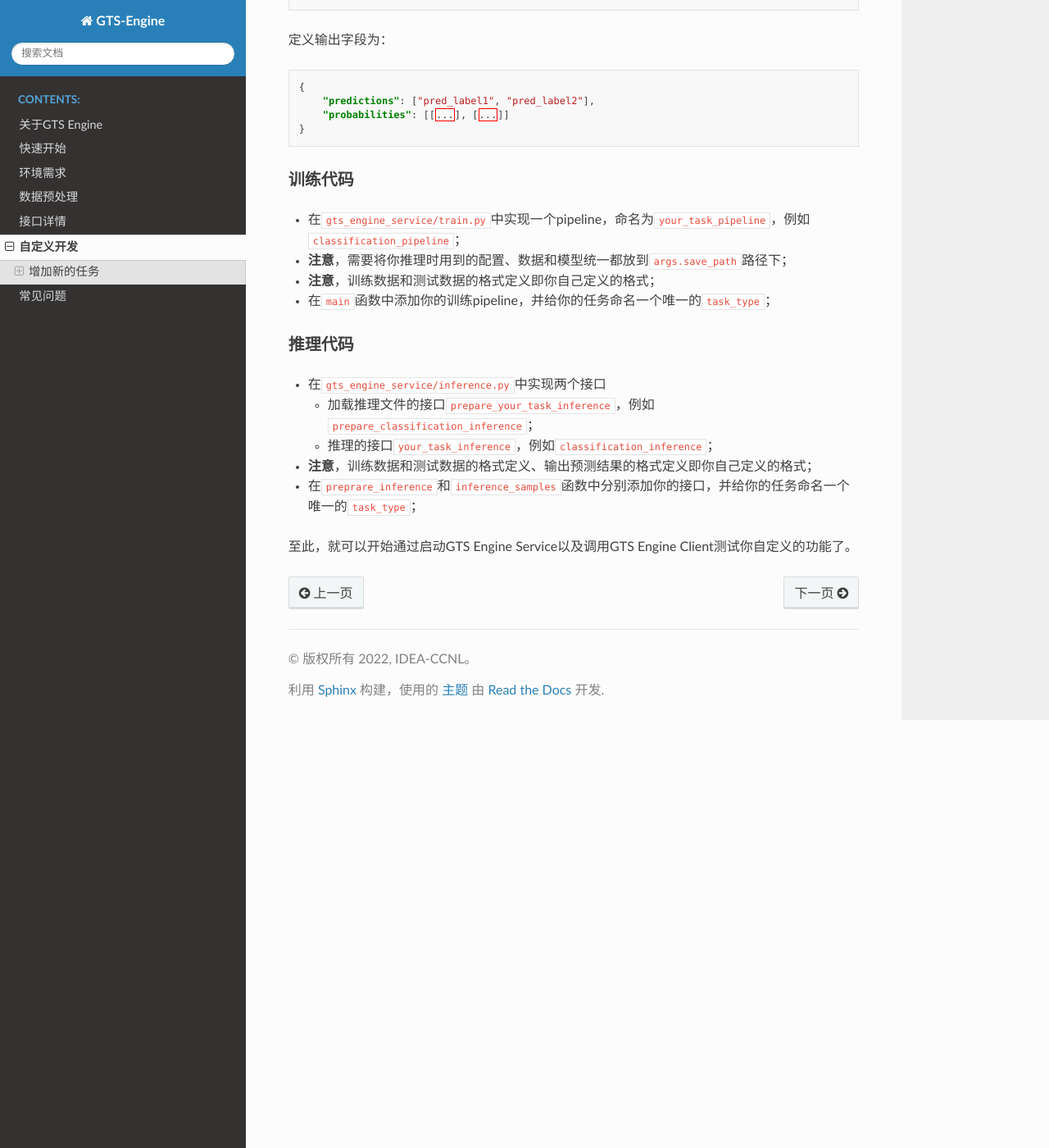
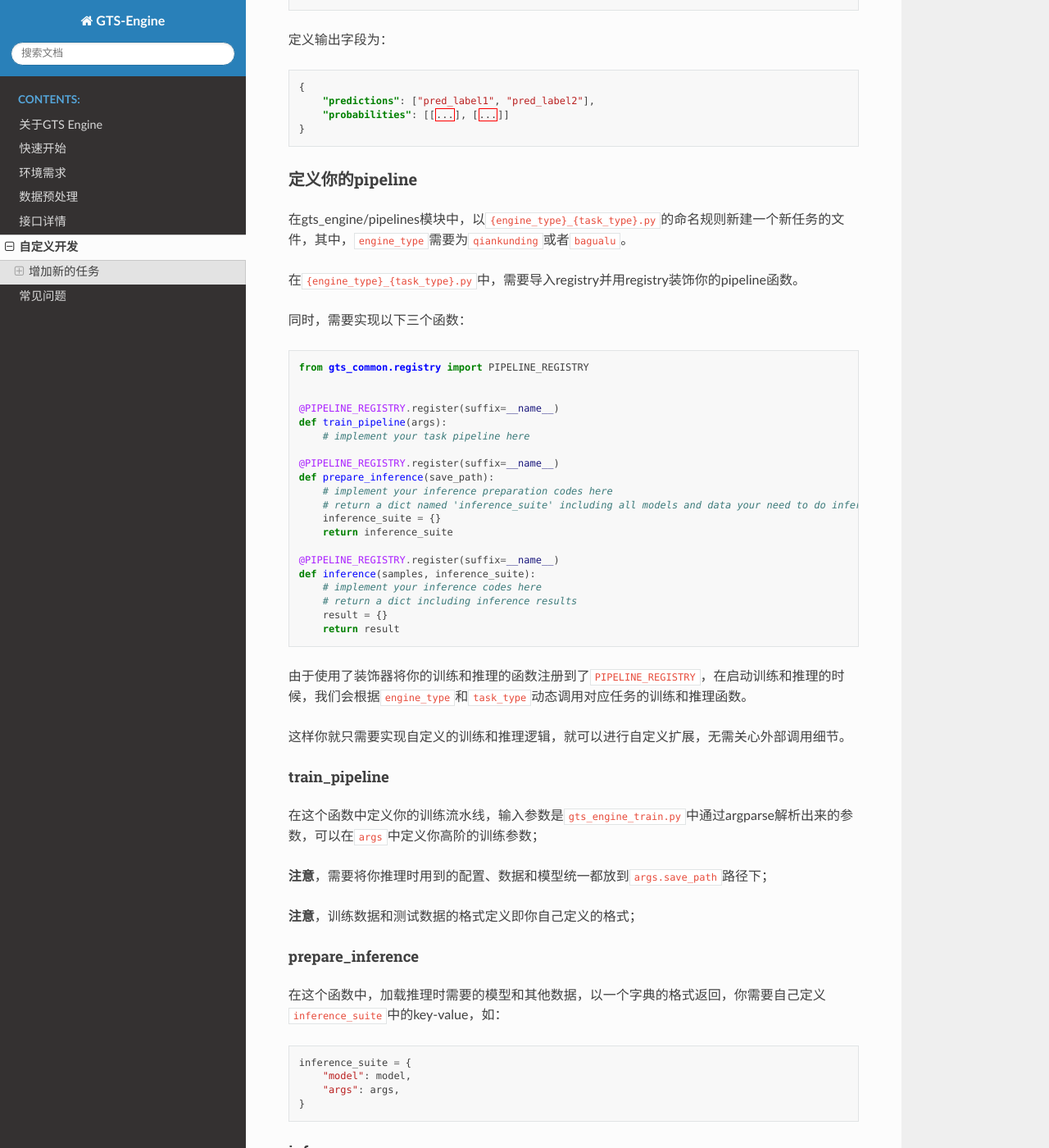
Before and after one commit to IDEA-CCNL/GTS-Engine-Doc, a Sphinx documentation site: the page built from source/docs/customize.md, in a window 1280 px wide and 1400 px high, scrolled down 724 px. Shown: the whole window at 82% size. Built offline with Sphinx 7.4.7 and the Read the Docs theme 2.0.0, drawn with Linux system fonts in a browser that asks for light colours; some of the changed text lies outside the part shown.

Commit message:
update customize (#8)

````diff
--- a/source/docs/customize.md
+++ b/source/docs/customize.md
@@ -34,19 +34,70 @@
 }
 ```
 
-### 训练代码
+### 定义你的pipeline
 
-- 在`gts_engine_service/train.py`中实现一个pipeline，命名为`your_task_pipeline`，例如`classification_pipeline`；
-- **注意**，需要将你推理时用到的配置、数据和模型统一都放到`args.save_path`路径下；
-- **注意**，训练数据和测试数据的格式定义即你自己定义的格式；
-- 在`main`函数中添加你的训练pipeline，并给你的任务命名一个唯一的`task_type`；
+在gts_engine/pipelines模块中，以`{engine_type}_{task_type}.py`的命名规则新建一个新任务的文件，其中，`engine_type`需要为`qiankunding`或者`bagualu`。
 
-### 推理代码
+在`{engine_type}_{task_type}.py`中，需要导入registry并用registry装饰你的pipeline函数。
 
-- 在`gts_engine_service/inference.py`中实现两个接口
-    - 加载推理文件的接口`prepare_your_task_inference`，例如`prepare_classification_inference`；
-    - 推理的接口`your_task_inference`，例如`classification_inference`；
-- **注意**，训练数据和测试数据的格式定义、输出预测结果的格式定义即你自己定义的格式；
-- 在`preprare_inference`和`inference_samples`函数中分别添加你的接口，并给你的任务命名一个唯一的`task_type`；
+同时，需要实现以下三个函数：
 
-至此，就可以开始通过启动GTS Engine Service以及调用GTS Engine Client测试你自定义的功能了。
+```python
+from gts_common.registry import PIPELINE_REGISTRY
+
+
+@PIPELINE_REGISTRY.register(suffix=__name__)
+def train_pipeline(args):
+    # implement your task pipeline here
+
+@PIPELINE_REGISTRY.register(suffix=__name__)
+def prepare_inference(save_path):
+    # implement your inference preparation codes here
+    # return a dict named 'inference_suite' including all models and data your need to do inference with
+    inference_suite = {}
+    return inference_suite
+
+@PIPELINE_REGISTRY.register(suffix=__name__)
+def inference(samples, inference_suite):
+    # implement your inference codes here
+    # return a dict including inference results
+    result = {}
+    return result
+```
+
+由于使用了装饰器将你的训练和推理的函数注册到了`PIPELINE_REGISTRY`，在启动训练和推理的时候，我们会根据`engine_type`和`task_type`动态调用对应任务的训练和推理函数。
+
+这样你就只需要实现自定义的训练和推理逻辑，就可以进行自定义扩展，无需关心外部调用细节。
+
+#### train_pipeline
+
+在这个函数中定义你的训练流水线，输入参数是`gts_engine_train.py`中通过argparse解析出来的参数，可以在`args`中定义你高阶的训练参数；
+
+**注意**，需要将你推理时用到的配置、数据和模型统一都放到`args.save_path`路径下；
+
+**注意**，训练数据和测试数据的格式定义即你自己定义的格式；
+
+#### prepare_inference
+
+在这个函数中，加载推理时需要的模型和其他数据，以一个字典的格式返回，你需要自己定义`inference_suite`中的key-value，如：
+
+```python
+inference_suite = {
+    "model": model,
+    "args": args,
+}
+```
+
+#### inference
+
+在这个函数中，实现你的推理逻辑；
+
+`samples`是一个list，list中的每个item是一个dict，dict的数据结构即你自己定义的数据文件的数据结构；
+
+`inference_suite`是`preprare_inference`函数的返回值，包括推理时需要的模型和其他数据；
+
+返回值`result`是一个dict，dict的字段需要和你定义的输出字段一致；
+
+
+
+至此，就可以开始通过启动`gts_engine_service`以及调用GTS Engine Client测试你自定义的功能了。
````
